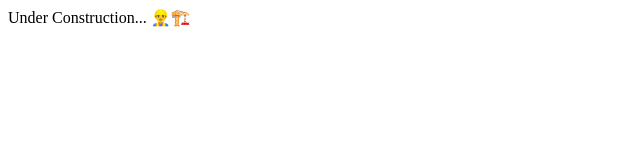
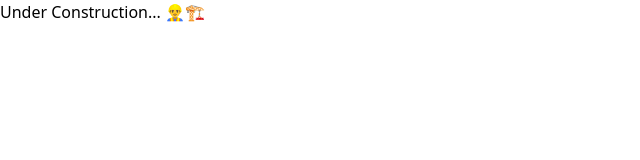
Before and after one commit to maurogonzalezdev/portfolio, an Angular app: page / in a window 1280 px wide. Shown: the top 160 px of the page, without its empty margins (0-640 px from the left). Built offline with nearby package versions, Linux system fonts and the light colour scheme.

Commit message:
added tailwind

```diff
--- a/package.json
+++ b/package.json
@@ -33,12 +33,15 @@
     "@types/express": "^4.17.17",
     "@types/jasmine": "~5.1.0",
     "@types/node": "^18.18.0",
+    "autoprefixer": "^10.4.20",
     "jasmine-core": "~5.2.0",
     "karma": "~6.4.0",
     "karma-chrome-launcher": "~3.2.0",
     "karma-coverage": "~2.2.0",
     "karma-jasmine": "~5.1.0",
     "karma-jasmine-html-reporter": "~2.1.0",
+    "postcss": "^8.4.47",
+    "tailwindcss": "^3.4.14",
     "typescript": "~5.5.2"
   }
 }
--- a/src/styles.sass
+++ b/src/styles.sass
@@ -1 +1,3 @@
-/* You can add global styles to this file, and also import other style files */
+@tailwind base
+@tailwind components
+@tailwind utilities
--- /dev/null
+++ b/tailwind.config.js
@@ -0,0 +1,10 @@
+/** @type {import('tailwindcss').Config} */
+module.exports = {
+  content: [
+    "./src/**/*.{html,ts}",
+  ],
+  theme: {
+    extend: {},
+  },
+  plugins: [],
+}
```
Also changed, not shown: 1 other file (tests, documents, lock files or other folders).
